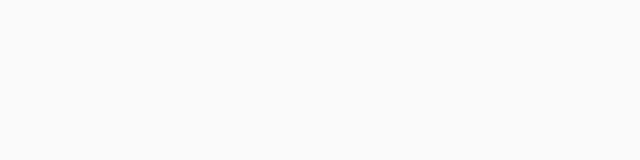
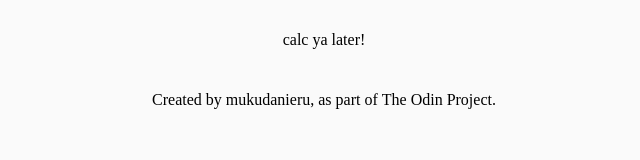
Before and after one commit to mukudanieru/odin-calc-ya-later, a plain HTML site: page index.html in a window 1280 px wide. Shown: the whole page, without its empty margins (316-956 px from the left). Drawn offline with Linux system fonts and the light colour scheme.

Commit message:
Add header and footer

```diff
--- a/index.html
+++ b/index.html
@@ -8,7 +8,24 @@
         <link rel="stylesheet" href="./style.css" />
     </head>
     <body>
+        <div id="header">calc ya later!</div>
         <div id="calc"></div>
+        <div id="footer">
+            Created by&nbsp;
+            <a
+                href="https://github.com/mukudanieru"
+                target="_blank"
+                rel="noopener noreferrer"
+                >mukudanieru</a
+            >
+            , as part of&nbsp;
+            <a
+                href="https://www.theodinproject.com/lessons/foundations-calculator"
+                target="_blank"
+                rel="noopener noreferrer"
+                >The Odin Project</a
+            >.
+        </div>
         <script src="script.js"></script>
     </body>
 </html>
--- a/style.css
+++ b/style.css
@@ -6,4 +6,34 @@
 
 body {
     background-color: #fafafa;
+    min-height: 100vh;
+
+    display: flex;
+    flex-direction: column;
 }
+
+a {
+    text-decoration: none;
+    color: black;
+}
+
+#header {
+    height: 10vh;
+
+    display: flex;
+    align-items: center;
+    justify-content: center;
+}
+
+#footer {
+    height: 5vh;
+
+    display: flex;
+    align-items: center;
+    justify-content: center;
+}
+
+.calc {
+    display: flex;
+    flex: 1;
+}
```
